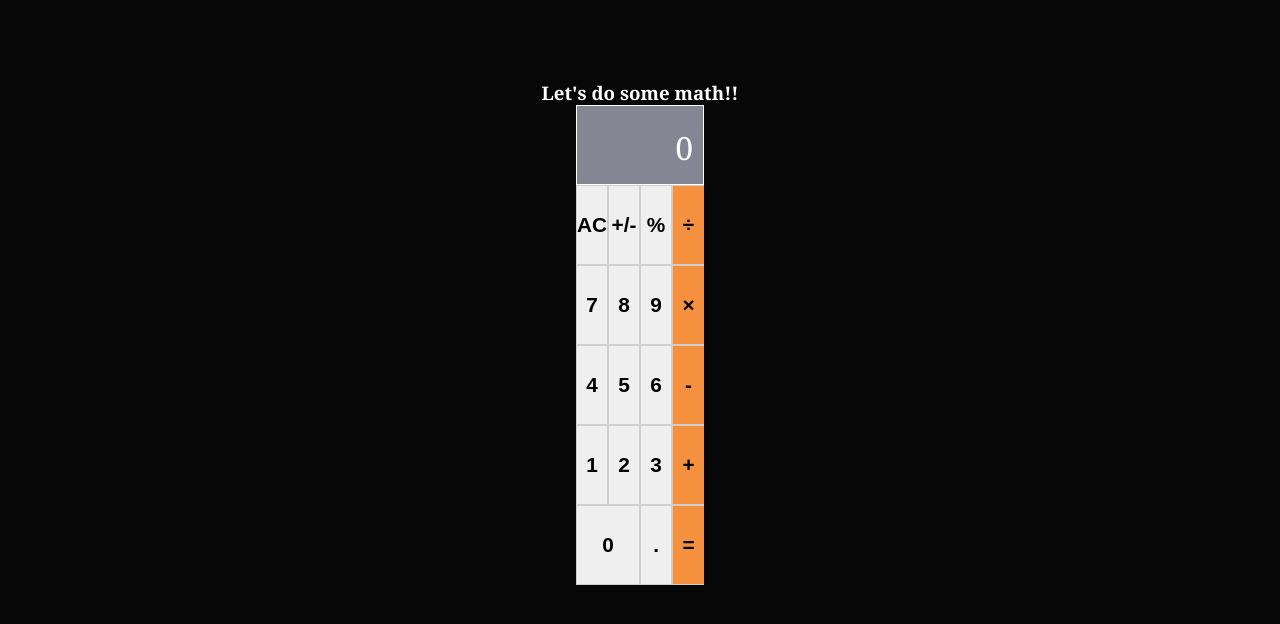
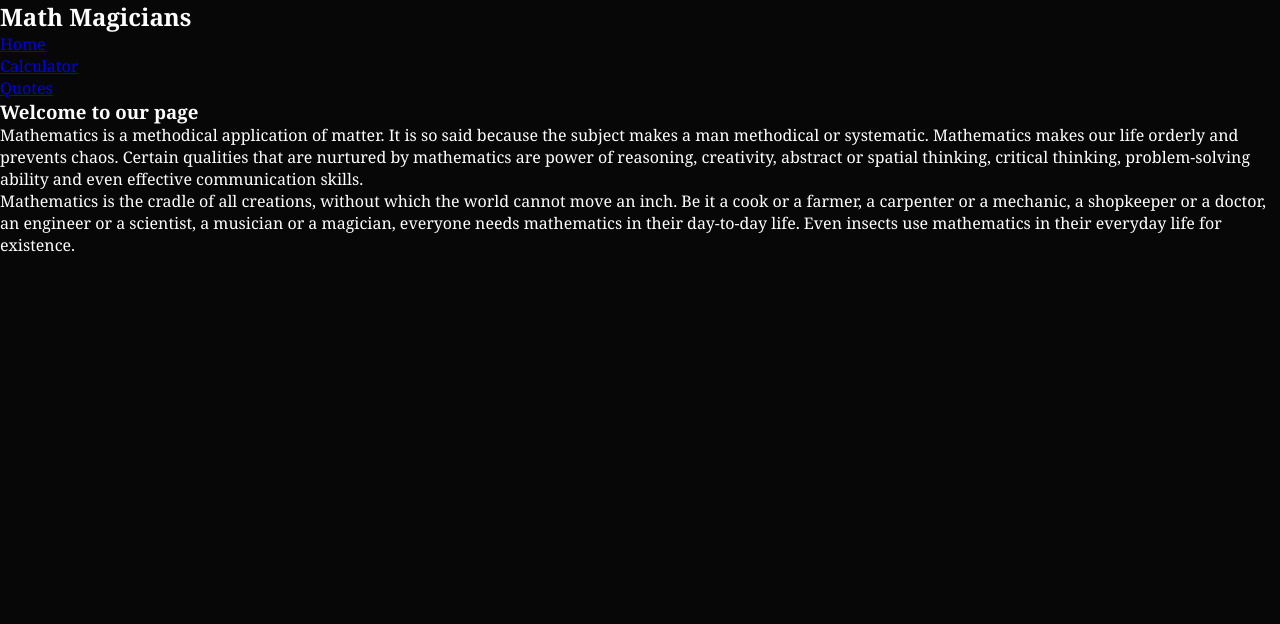
Before and after one commit to cynthiainga/math-magicians, a React (Create React App) app: page / in a window 1280 px wide. Shown: the top 624 px of the page. Built offline with nearby package versions, Linux system fonts and the light colour scheme.

Commit message:
Add all the page to App.js file

```diff
--- a/src/App.js
+++ b/src/App.js
@@ -1,19 +1,19 @@
-import React, { Component } from 'react';
-import Calculator from './components/calculator';
+import React from 'react';
+import { HashRouter, Routes, Route } from 'react-router-dom';
+import CalculatorPage from './components/CalculatorPage';
+import Quotes from './components/Quotes';
+import Home from './components/Home';
 
-class App extends Component {
-  constructor(props) {
-    super(props);
-    this.props = props;
-  }
-
-  render() {
-    return (
-      <div>
-        <Calculator />
-      </div>
-    );
-  }
-}
+const App = () => (
+  <main className="font">
+    <HashRouter>
+      <Routes>
+        <Route index element={<Home />} />
+        <Route path="/calculator" element={<CalculatorPage />} />
+        <Route path="quotes" element={<Quotes />} />
+      </Routes>
+    </HashRouter>
+  </main>
+);
 
 export default App;
```
